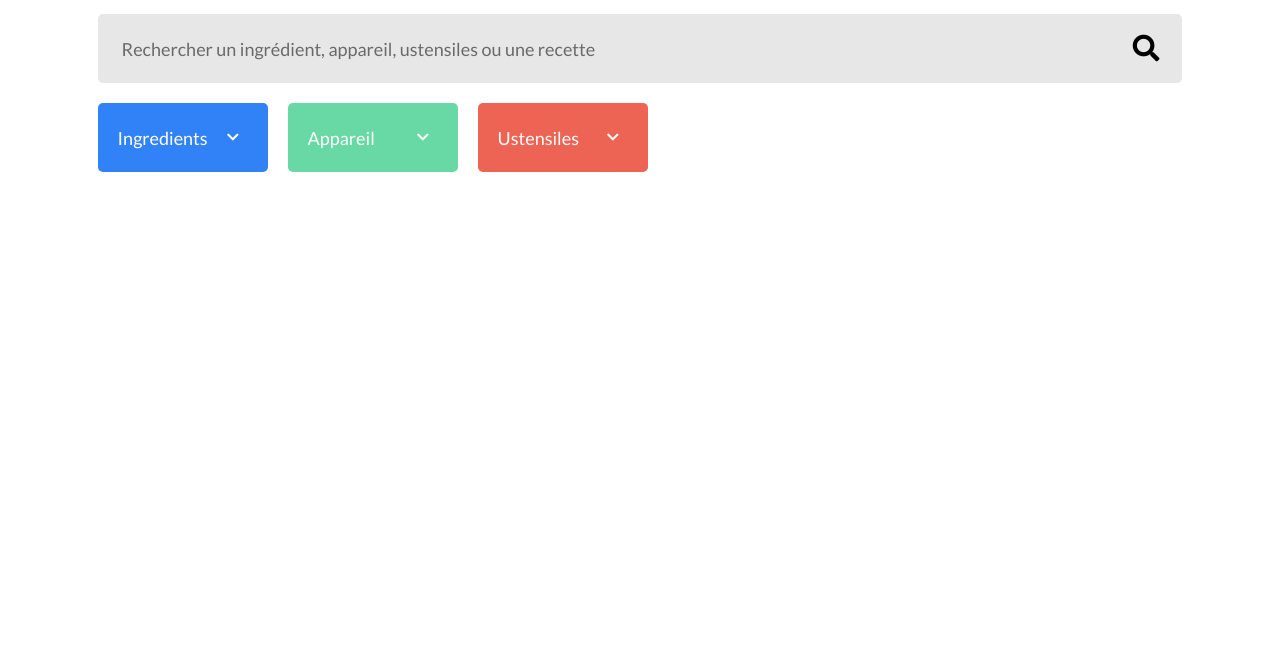
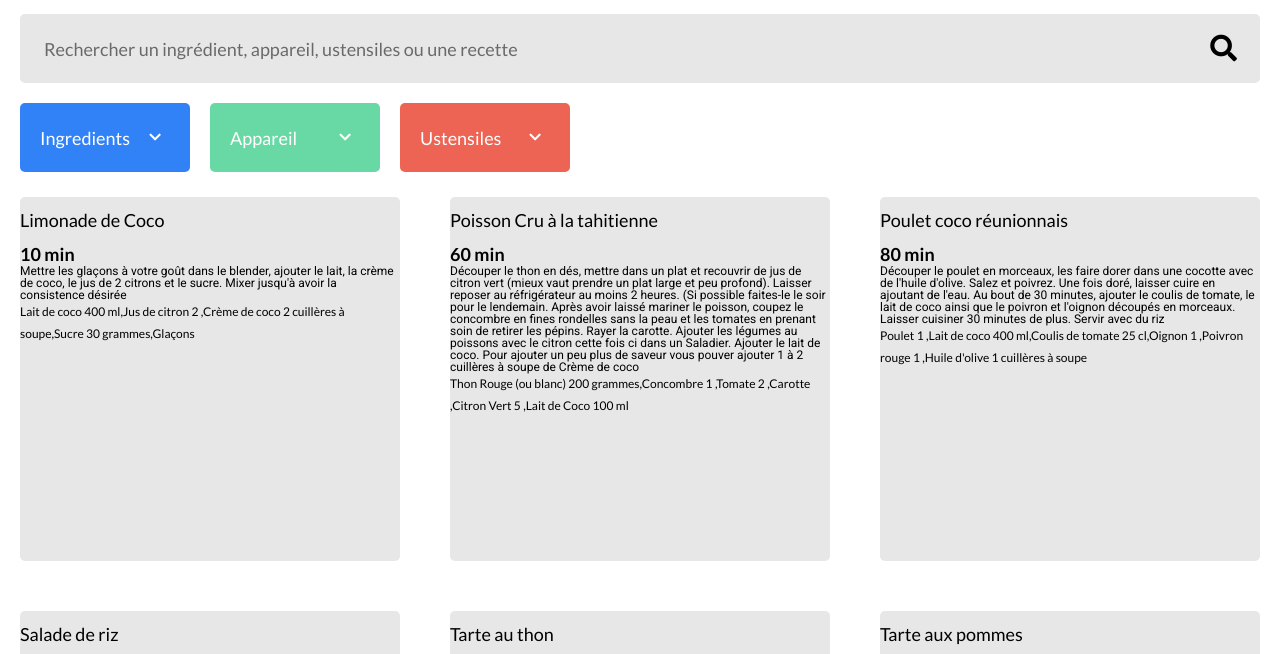
Before and after one commit to S-cylla/GaelLecoq_7_23102021, a plain HTML site: page index.html in a window 1280 px wide. Shown: the part 146-800 px from the top of the page. Drawn offline with Linux system fonts and the light colour scheme.

Commit message:
Création cards recette

```diff
--- a/css/style.css
+++ b/css/style.css
@@ -6,8 +6,9 @@ body {
     font-family: 'Lato', sans-serif;
     font-size: 18px;
     line-height: 22px;
-    padding-left: 7%;
-    padding-right: 7%;
+    margin-left: auto;
+    margin-right: auto;
+    max-width: 1240px;
 }
 
 input {
@@ -45,6 +46,7 @@ header img {
 .searchbar {
     background-color: #E7E7E7;
     width: 100%;
+    max-width: 1240px;
     height: 69px;
     border-radius: 5px;
     display: flex;
@@ -59,6 +61,7 @@ header img {
     display: flex;
     gap: 20px;
     margin-top: 20px;
+    margin-bottom: 25px;
 }
 
 /* Cards de recherche */
@@ -95,6 +98,44 @@ header img {
     width: 90px;
 }
 
-.fa-chevron-down {
+.search-card-button {
     transition: transform 300ms;
 }
+
+/* Div qui contient les cards de recettes */
+#recipes-container {
+    display: flex;
+    flex-wrap: wrap;
+    gap: 50px;
+}
+
+/* Cards de recettes */
+.recipe-card {
+    width: 380px;
+    height: 364px;
+    border-radius: 5px;
+    background-color: #E7E7E7;
+}
+
+/* Nom de la recette */
+.recipe-card h1 {
+    font-size: 18px;
+    font-weight: 400;
+}
+
+/* Temps */
+.recipe-card .time {
+    font-weight: 700;
+}
+
+/* Description */
+.recipe-card article {
+    font-family: "Roboto";
+    font-size: 12px;
+    line-height: 12px;
+}
+
+/* Ingrédients */
+.recipe-card aside {
+    font-size: 12px;
+}
--- a/index.html
+++ b/index.html
@@ -11,7 +11,7 @@
     <title>Les petits plats</title>
 
     <!-- Links -->
-    <link rel="shortcut icon" href="favicon.ico" type="image/x-icon">
+    <link rel="shortcut icon" href="assets/favicon.ico" type="image/x-icon">
     <link rel="stylesheet" href="css/normalize.css">
     <link rel="stylesheet" href="css/style.css">
     <link rel="preconnect" href="https://fonts.googleapis.com">
@@ -49,7 +49,7 @@
     </section>
 
     <!-- Recettes -->
-    <div class="recipes">
+    <div class="recipes" id="recipes-container">
 
     </div>
 
--- a/javascript/index.js
+++ b/javascript/index.js
@@ -1,5 +1,5 @@
 // Retournement du chevron des cards au clic
-const chevron = document.querySelectorAll(".fa-chevron-down");
+const chevron = document.querySelectorAll(".search-card-button");
 for (let i = 0; i < chevron.length; i++) {
     const element = chevron[i];
     element.addEventListener("click", dropdown)
@@ -11,3 +11,82 @@ for (let i = 0; i < chevron.length; i++) {
         }
     }
 }
+
+// Récupération et affichage des recettes
+fetch ("javascript/recipes.js")
+    .then(function(response) {
+        if (response.ok) {
+            return response.json();
+        }
+    })
+    .then(function(value) {
+        value.map(getRecipes);
+    })
+    .catch(function(err) {
+        console.log(err)
+    })
+
+    function getRecipes(data) {
+        let recipesContainer = document.getElementById("recipes-container");
+        let cardDiv = document.createElement("div");
+        cardDiv.classList.add("recipe-card");
+        let h1 = document.createElement('h1');
+        let span = document.createElement("span");
+        span.classList.add("time")
+        let article = document.createElement("article");
+        let aside = document.createElement("aside");
+        h1.innerHTML = data.name;
+        span.innerHTML = data.time + ` min`;
+        article.innerHTML = data.description;
+        let ingredients = data.ingredients;
+        aside.innerHTML = ingredients.map(getIngredients)
+        function getIngredients(item) {
+            return [item.ingredient, item.quantity, item.unit].join(" ");
+        }
+
+        recipesContainer.appendChild(cardDiv);
+        cardDiv.appendChild(h1);
+        cardDiv.appendChild(span);
+        cardDiv.appendChild(article);
+        cardDiv.appendChild(aside);
+    }
+
+/*
+fetch ("javascript/recipes.js")
+    .then(function(response) {
+        if (response.ok) {
+            return response.json();
+        }
+    })
+    .then(function(value) {
+        appendData(value);
+    })
+    .catch(function(err) {
+        console.log(err)
+    })
+
+function appendData(value) {
+    let recipesContainer = document.getElementById("recipes-container");
+    for (let i = 0; i < value.length; i++) {
+        let cardDiv = document.createElement("div");
+        cardDiv.classList.add("recipe-card");
+        let h1 = document.createElement('h1');
+        let span = document.createElement("span");
+        let article = document.createElement("article");
+        let aside = document.createElement("aside");
+        h1.innerHTML = value[i].name + " " + value[i].servings + " " + value[i].ingredients + " " + value[i].appliance + " " + value[i].ustensils;
+        span.innerHTML = value[i].time + " min";
+        article.innerHTML = value[i].description;
+        for (let j = 0; j < value[i].ingredients.length; j++) {
+            const element = value[i].ingredients[j];
+            aside.innerHTML = element
+        }
+
+        recipesContainer.appendChild(cardDiv);
+        cardDiv.appendChild(h1);
+        cardDiv.appendChild(span);
+        cardDiv.appendChild(article);
+        cardDiv.appendChild(aside);
+    }
+}
+*/
--- a/javascript/recipes.js
+++ b/javascript/recipes.js
@@ -1,4 +1,4 @@
-const recipes = [
+[
     {
         "id": 1,
         "name" : "Limonade de Coco",
@@ -20,7 +20,7 @@ const recipes = [
             },
             {
                 "ingredient" : "Sucre",
-                "quantite" : 30,
+                "quantity" : 30,
                 "unit" : "grammes"
             },
             {
```
